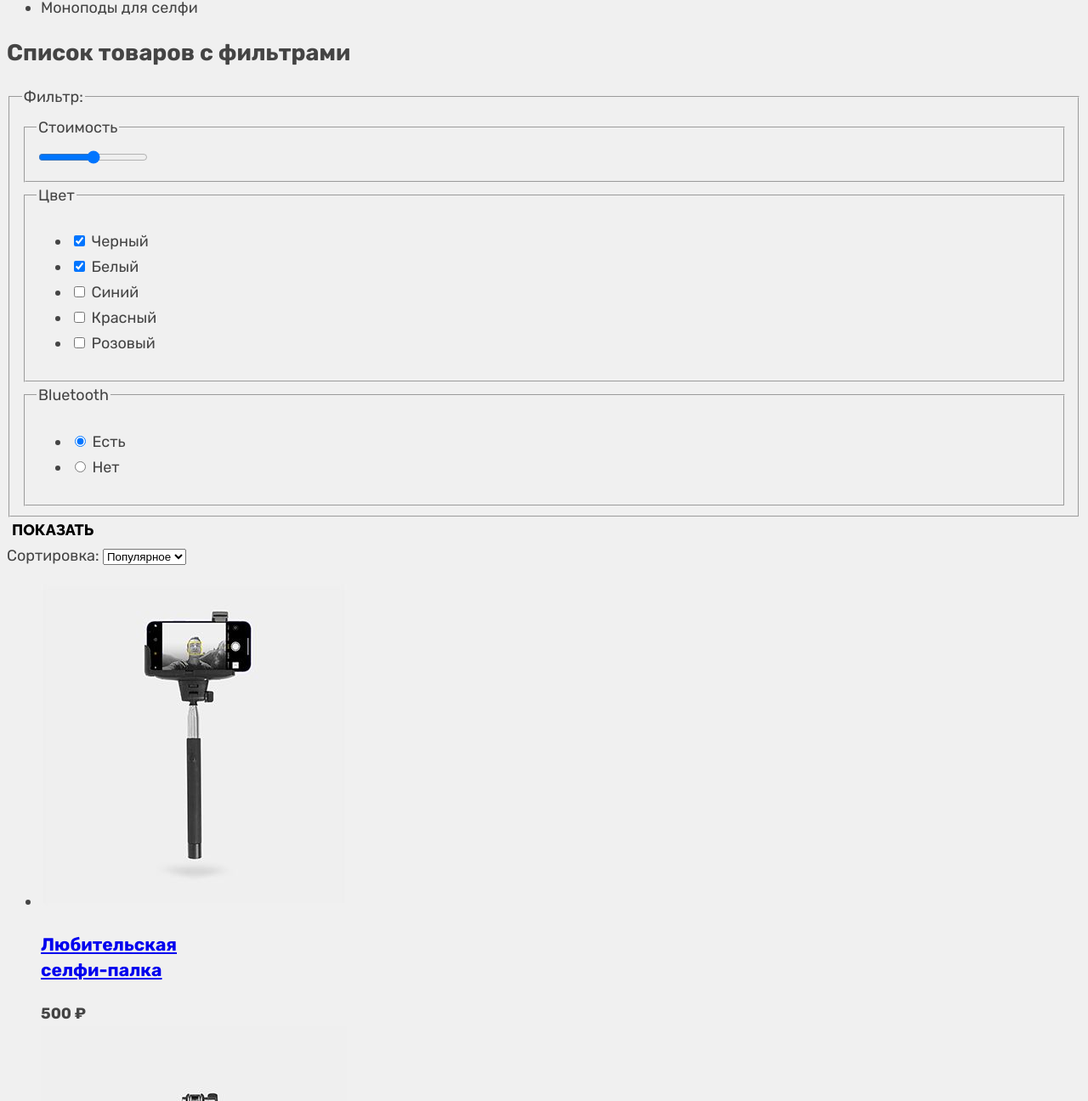
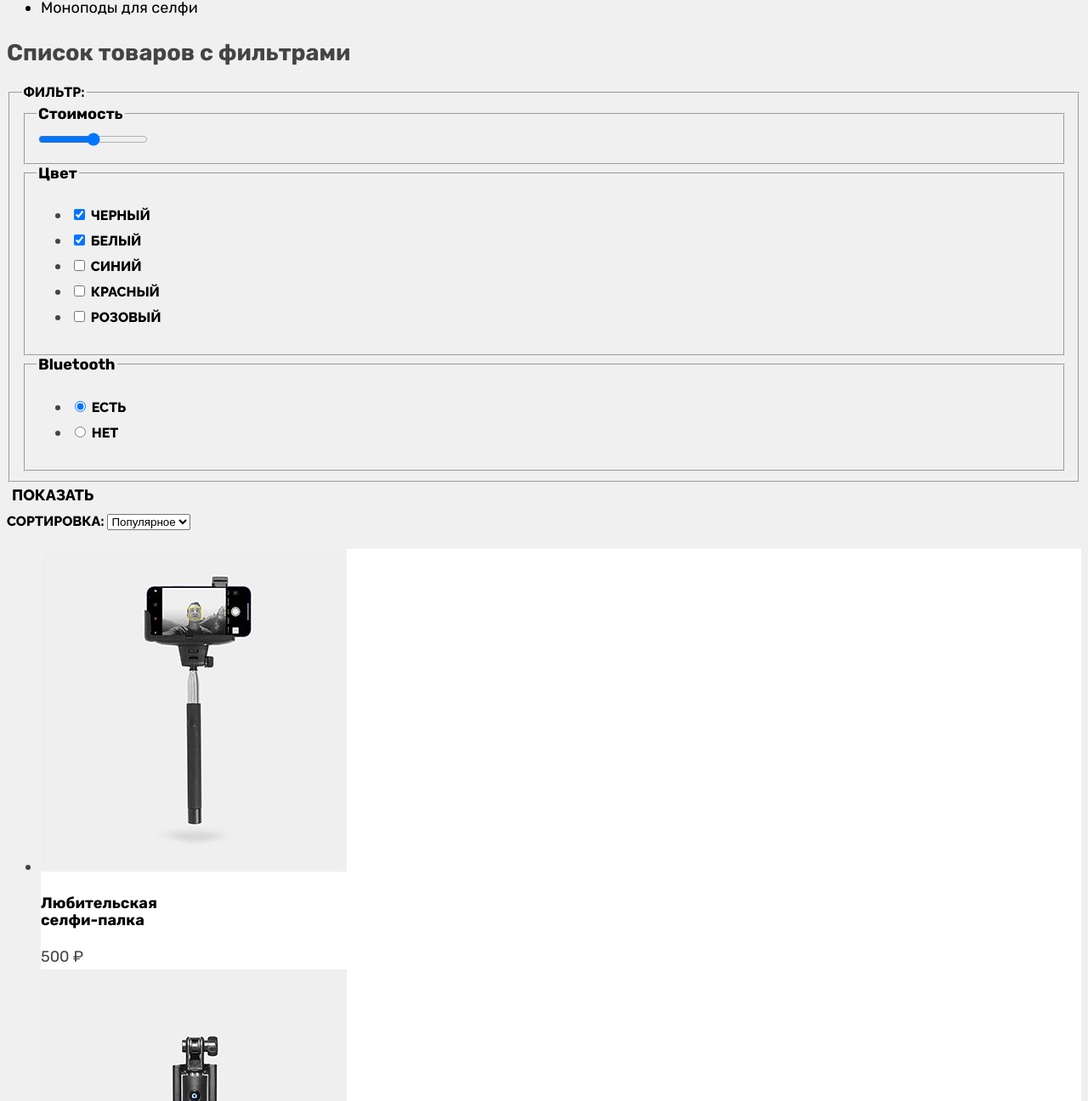
Before and after one commit to htmlacademy-htmlcss/1767963-device-35, a plain HTML site: page catalog.html in a window 1280 px wide. Shown: the part 689-1985 px from the top of the page at 85% size. Drawn offline with Linux system fonts and the light colour scheme.

Commit message:
Верстка базовой стилизации каталога

```diff
--- a/catalog.html
+++ b/catalog.html
@@ -93,7 +93,7 @@
 
           <form class="catalog-filter" action="https://echo.htmlacademy.ru/" method="get">
               <fieldset class="catalog-filter-area">
-                <legend class="catalog-filter-title">Фильтр:</legend>
+                <legend class="catalog-filter-title-big">Фильтр:</legend>
 
                 <fieldset class="catalog-filter-group">
                   <legend class="catalog-filter-title">Стоимость</legend>
@@ -173,13 +173,14 @@
               <button class="button" type="submit">Показать</button>
           </form>
 
-          <label class="control">Сортировка:
+          <div class="sorting-container"><label class="control">Сортировка:
               <select aria-label="Сортировка">
                   <option value="popular">Популярное</option>
                   <option value="cheap">Дешёвое</option>
                   <option value="expensive">Дорогое</option>
               </select>
             </label>
+          </div>
 
           <ul>
             <li class="product-card">
@@ -217,7 +218,7 @@
           <ul class="pagination">
             <li class="pagination-item">
               <a class="pagination-link pagination-prev pagination-disabled">
-                <span class="visually-hidden">Назад</span>
+                <span >Назад</span>
               </a>
             </li>
             <li class="pagination-item">
@@ -237,7 +238,7 @@
             </li>
             <li class="pagination-item">
               <a class="pagination-link pagination-next" href="#">
-                <span class="visually-hidden">Вперёд</span>
+                <span >Вперёд</span>
               </a>
             </li>
           </ul>
--- a/styles/styles.css
+++ b/styles/styles.css
@@ -243,3 +243,85 @@
   color: #FFE17F;
 
 }
+/* Крошки */
+.breadcrumbs {
+  color: #000000;
+}
+
+.breadcrumbs-link {
+  color: inherit;
+  text-decoration: none;
+}
+/* Заголовки фильтров */
+.catalog-filter-title-big {
+  font-family: "Raleway", sans-serif;
+  font-size: 16px;
+  line-height: 19px;
+  font-weight: 800;
+  color: #000000;
+  text-transform: uppercase;
+}
+.catalog-filter-title {
+  font-family: "Rubik", "Arial", sans-serif;
+    font-size: 18px;
+    font-weight: 700;
+    line-height: 20px;
+    color: #000000;
+}
+/* полоска сортировки */
+.control {
+  font-family: "Raleway", sans-serif;
+  font-size: 16px;
+  line-height: 19px;
+  font-weight: 800;
+  color: #000000;
+  text-transform: uppercase;
+}
+/* карточки */
+.product-card {
+  background-color: #ffffff;
+}
+.product-card-link {
+  text-decoration: none;
+}
+.product-card-title {
+  font-family: "Rubik", "Arial", sans-serif;
+    font-size: 18px;
+    font-weight: 700;
+    line-height: 20px;
+    color: #000000;
+}
+.product-card-price {
+  font-family: "Rubik", "Arial", sans-serif;
+
+  line-height: 21px;
+  font-weight: 400;
+  color: #444444;
+  text-transform: uppercase;
+}
+/* пагинация */
+.pagination-link {
+  color: #444444;
+  text-decoration: none;
+  font-size: 18px;
+  line-height: 21px;
+  font-weight: 800;
+  text-transform: uppercase;
+  opacity: 0.3;
+}
+.pagination-current {
+  opacity: 0.6;
+}
+.pagination-next {
+  color: #000000;
+  opacity: 1;
+}
+.pagination-show-more {
+  font-family: "Raleway", sans-serif;
+  font-size: 16px;
+  line-height: 19px;
+  font-weight: 800;
+  color: #000000;
+  text-transform: uppercase;
+  letter-spacing: 2px;
+}
```
Lines whose indentation alone changed are shown as unchanged.
